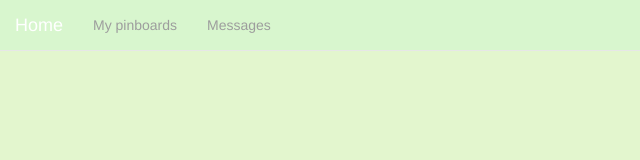
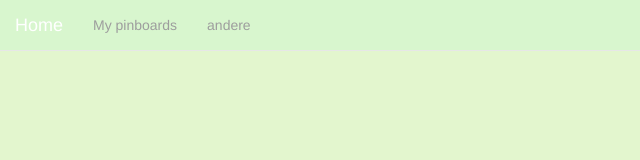
Before and after one commit to joen194/CloudAPI, a plain HTML site: page MainPage.html in a window 1280 px wide. Shown: the full height of the page, 0-640 px from the left. Drawn offline with nearby package versions, Linux system fonts and the light colour scheme.

Commit message:
wat aanpassingen

```diff
--- a/MainPage.html
+++ b/MainPage.html
@@ -42,7 +42,7 @@
         <div class="navbar-collapse" id="bs-example-navbar-collapse-1">
             <ul class=" nav navbar-nav">
                 <li><a href="#">My pinboards</a></li>
-                <li><a href="#">Messages</a></li>
+                <li><a href="#">andere</a></li>
 
 
             </ul>
```
